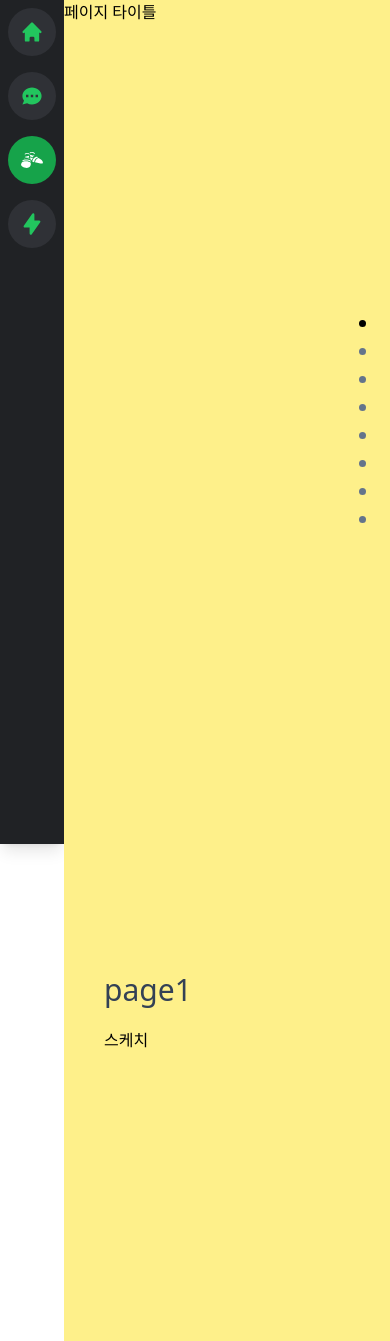
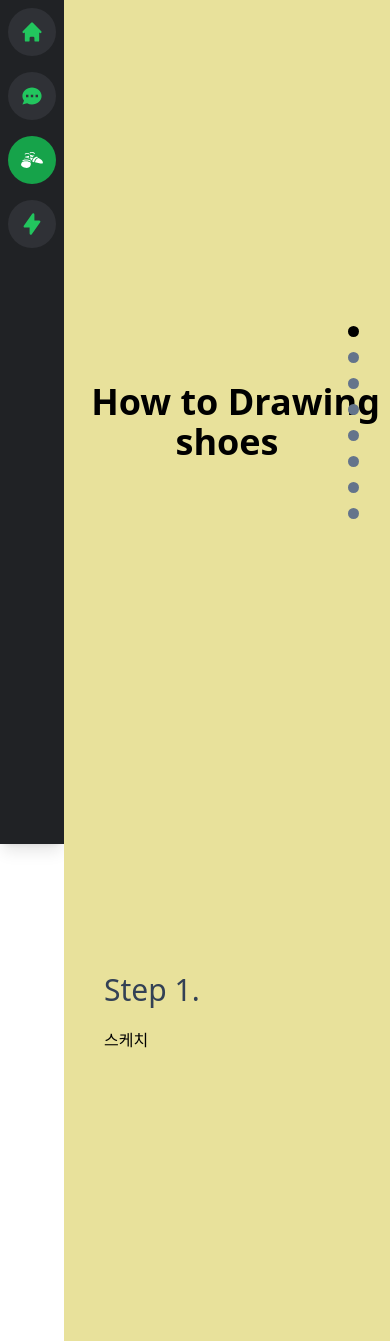
Before and after one commit to SOPLAY/Tailwindcss, a Next.js app: page /shose in a window 390 px wide. Shown: the top 1341 px of the page. Built offline with nearby package versions, Linux system fonts and the light colour scheme.

Commit message:
[ shose ] add image , Fix page title, text

```diff
--- a/pages/shose.tsx
+++ b/pages/shose.tsx
@@ -1,19 +1,21 @@
 import { NextPage } from 'next';
+import Head from 'next/head';
+import Image from 'next/image';
 import React, { useEffect, useRef, useState } from 'react';
 
 const Section = ({ children }: { children?: JSX.Element }) => (
-  <section className='w-full h-screen bg-yellow-200'>{children}</section>
+  <section className='w-full h-screen bg-[#e8e19b]'>{children}</section>
 );
 
 const Home: NextPage = () => {
   const data = [
-    { title: 'page1', text: '스케치' },
-    { title: 'page2', text: 'color1' },
-    { title: 'page3', text: 'color2' },
-    { title: 'page4', text: 'color3' },
-    { title: 'page5', text: 'color4' },
-    { title: 'page6', text: 'color5' },
-    { title: 'page7', text: 'color6' },
+    { title: 'Step 1.', text: '스케치' },
+    { title: 'Step 2.', text: '1차 색칠' },
+    { title: 'Step 3.', text: '2차 색칠' },
+    { title: 'Step 4.', text: '3차 색칠' },
+    { title: 'Step 5.', text: 'base 색칠' },
+    { title: 'Step 6.', text: '세부 색칠' },
+    { title: 'Step 7.', text: '완성!' },
   ];
 
   const [isActivePage, setIsActivePage] = useState(0);
@@ -42,27 +44,16 @@ const Home: NextPage = () => {
   };
   return (
     <>
-      <div ref={targetPageRef}>
-        <Section>
-          <div>페이지 타이틀</div>
-        </Section>
-        {data.map((v, i) => (
-          <Section>
-            <>
-              <div className='pt-32 pl-10'>
-                <h1 className='mb-5 text-3xl text-slate-700'>{v.title}</h1>
-                <p>{v.text}</p>
-              </div>
-            </>
-          </Section>
-        ))}
-      </div>
-      <ul className='fixed z-10 flex flex-col justify-center h-screen text-xl list-disc right-1 text-slate-500'>
+      <Head>
+        <title>Drawing shoes</title>
+      </Head>
+      {/* nav */}
+      <ul className='fixed z-10 flex flex-col justify-center h-screen text-3xl list-disc right-1 text-slate-500'>
         {Array.from({ length: 8 }, (v, i) => i).map((v, i) => (
           <li
             className={`${
               i === isActivePage && 'text-black'
-            } duration-300 cursor-pointer `}
+            } duration-300 cursor-pointer my-[-5px] `}
             onClick={() => onMovePage(i)}
             key={i}
           >
@@ -70,6 +61,41 @@ const Home: NextPage = () => {
           </li>
         ))}
       </ul>
+      {/* content */}
+      <div ref={targetPageRef}>
+        <Section>
+          <div className='flex items-center justify-center h-screen'>
+            <h1 className='w-5/6 text-4xl font-bold text-center'>
+              How&nbsp;to&nbsp;Drawing shoes
+            </h1>
+          </div>
+        </Section>
+        {data.map((v, i) => (
+          <Section key={i}>
+            <>
+              <div
+                className={`fixed bottom-12 right-12 max-w-[750px] md:w-3/5 w-1/2 md:h-1/2 overflow-hidden duration-700 ${
+                  isActivePage !== 0 &&
+                  (isActivePage === i + 1 || isActivePage === i)
+                    ? 'opacity-1'
+                    : 'opacity-0'
+                }`}
+              >
+                <Image
+                  src={`/assets/image/ch2/pic_${i + 1}.jpg`}
+                  width='1000'
+                  height='1000'
+                  className='scale-110 translate-y-1/4 md:-translate-y-1/4 '
+                />
+              </div>
+              <div className='pt-32 pl-10 '>
+                <h1 className='z-10 mb-5 text-3xl text-slate-700'>{v.title}</h1>
+                <p>{v.text}</p>
+              </div>
+            </>
+          </Section>
+        ))}
+      </div>
     </>
   );
 };
```
